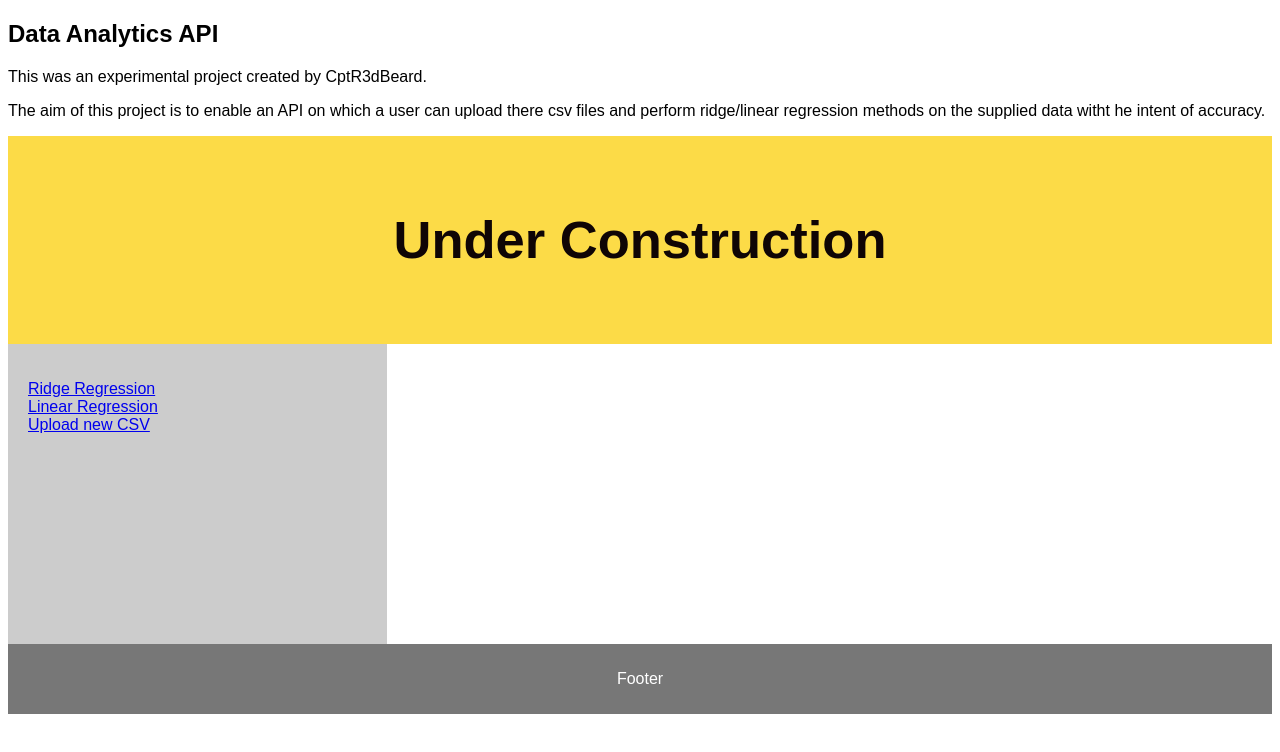
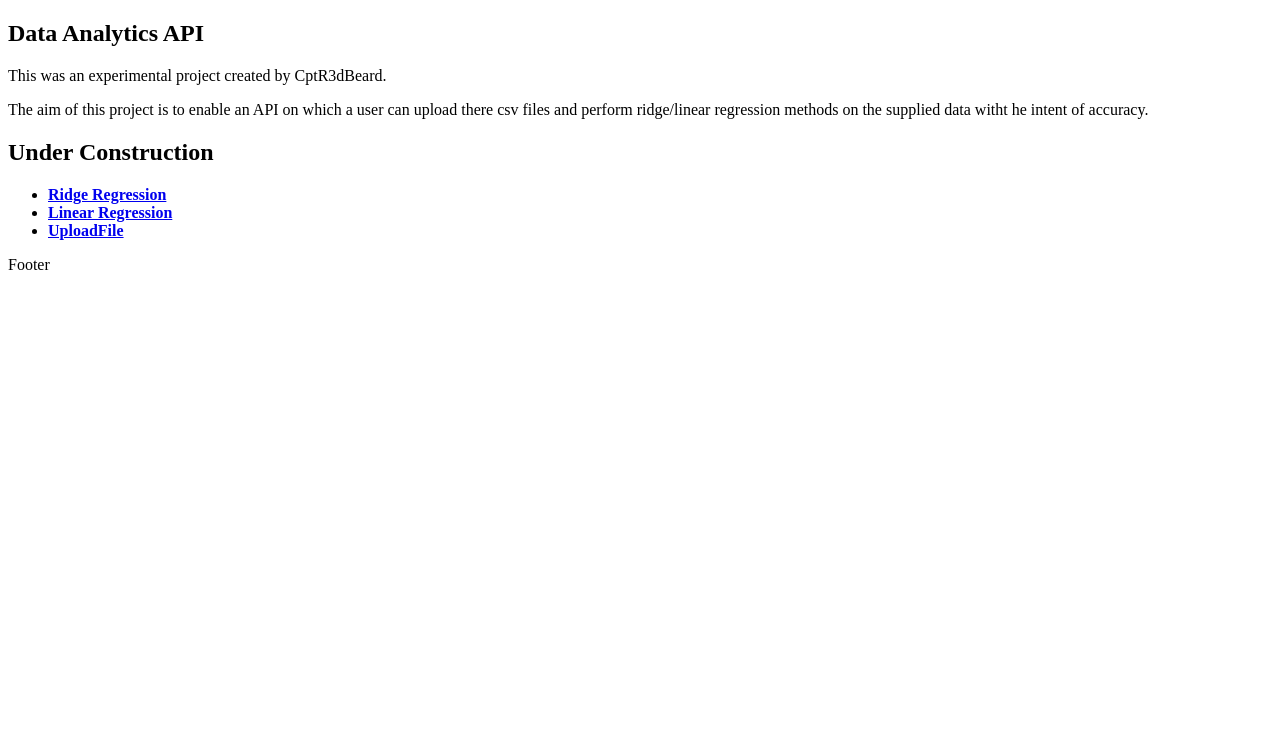
Before and after one commit to CptR3dBeard/DataAnalyticsAPI, a plain HTML site: page MongoDBAnalytics/app/index.html in a window 1280 px wide. Drawn offline with Linux system fonts and the light colour scheme.

Commit message:
Updated Front End
NA

```diff
--- a/MongoDBAnalytics/app/index.html
+++ b/MongoDBAnalytics/app/index.html
@@ -4,70 +4,7 @@
 <title>DataAPI</title>
 <meta charset="utf-8">
 <meta name="viewport" content="width=device-width, initial-scale=1">
-<style>
-* {
-  box-sizing: border-box;
-}
 
-body {
-  font-family: Arial, Helvetica, sans-serif;
-}
-
-/* Style the header */
-header {
-  background-color: rgb(252, 219, 71);
-  padding: 30px;
-  text-align: center;
-  font-size: 35px;
-  color: rgb(15, 5, 5);
-}
-
-/* Create two columns/boxes that floats next to each other */
-nav {
-  float: left;
-  width: 30%;
-  height: 300px;
-  background: #ccc;
-  padding: 20px;
-}
-
-/* Style the list inside the menu */
-nav ul {
-  list-style-type: none;
-  padding: 0;
-}
-
-article {
-  float: left;
-  padding: 20px;
-  width: 70%;
-  background-color: #f1f1f1;
-  height: 300px;
-}
-
-/* Clear floats after the columns */
-section::after {
-  content: "";
-  display: table;
-  clear: both;
-}
-
-/* Style the footer */
-footer {
-  background-color: #777;
-  padding: 10px;
-  text-align: center;
-  color: white;
-}
-
-
-@media (max-width: 600px) {
-  nav, article {
-    width: 100%;
-    height: auto;
-  }
-}
-</style>
 </head>
 <body>
 
@@ -84,9 +21,9 @@ footer {
 <section>
   <nav>
     <ul>
-      <li><a href="#">Ridge Regression</a></li>
-      <li><a href="#">Linear Regression</a></li>
-      <li><a href="#">Upload new CSV</a></li>
+      <li><a href="/RidgeRegression"><b>Ridge Regression</b></a></li>
+      <li><a href="/LinearRegression"><b>Linear Regression</b></a></li>
+      <li><a href="/UploadFile/"><b>UploadFile</b></a></li>
     </ul>
 
 </section>
```
Also changed, not shown: 3 other files.
